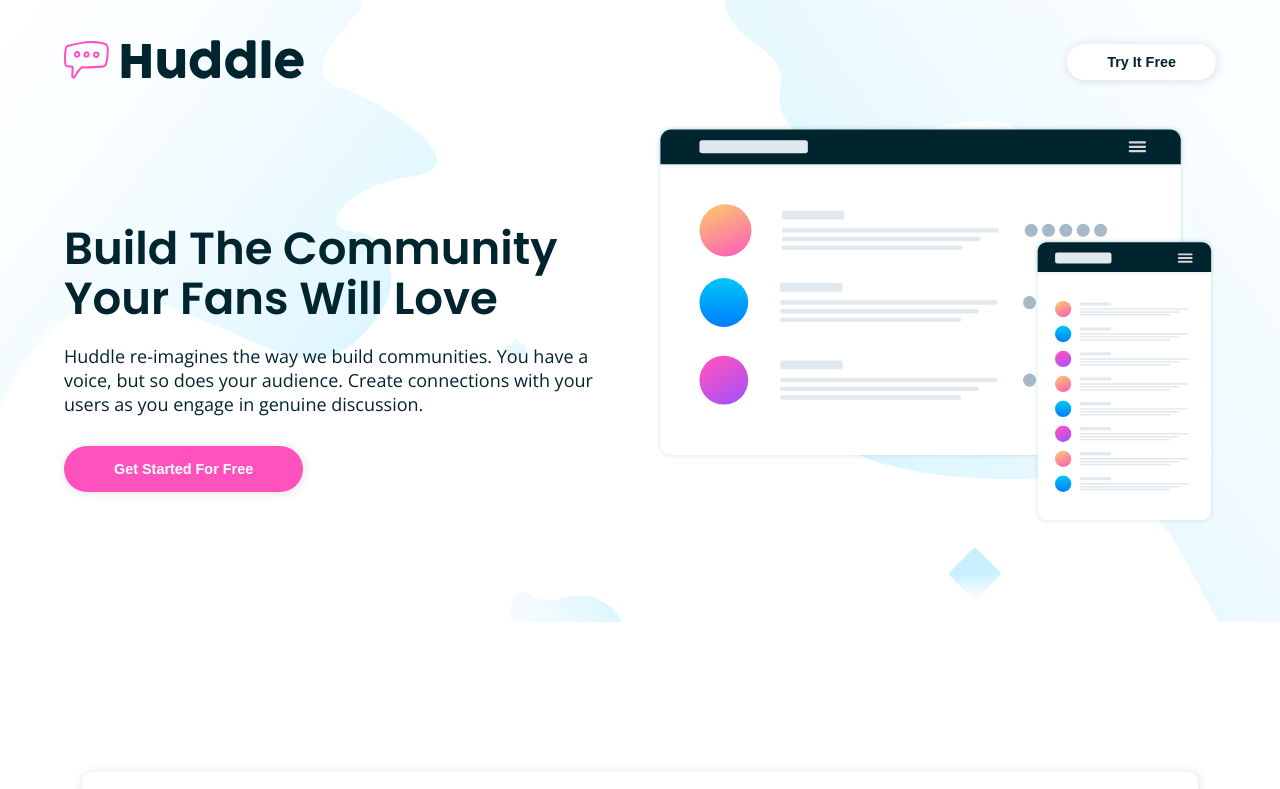
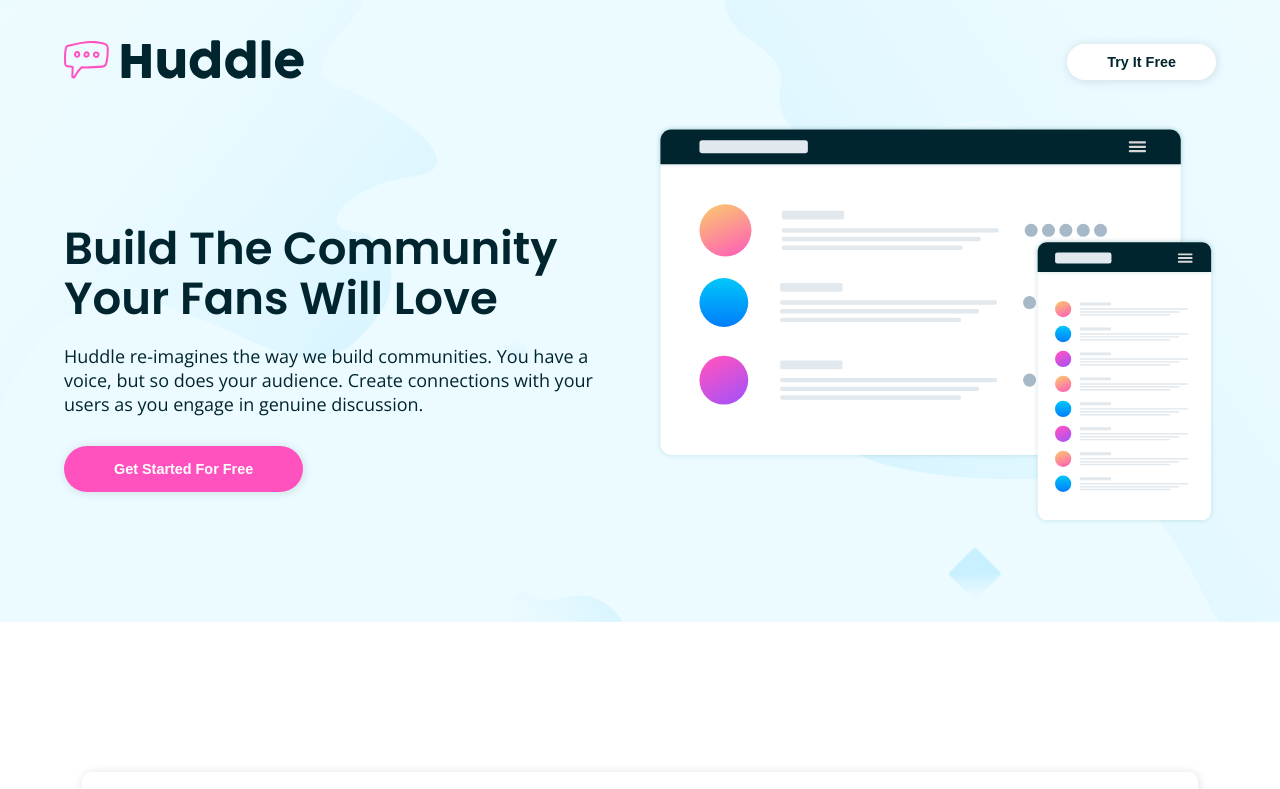
Before and after one commit to mrinmayd3/Huddle-landing-page, a plain HTML site: page index.html in a window 1280 px wide. Shown: the top 789 px of the page. Drawn offline with nearby package versions, Linux system fonts and the light colour scheme.

Commit message:
fix some css

```diff
--- a/style.css
+++ b/style.css
@@ -45,6 +45,7 @@ body {
 
 header {
   background-image: url('./images/bg-hero-desktop.svg');
+  background-color: var(--Neutral-Very-Pale-Cyan);
 }
 
 .container {
```
